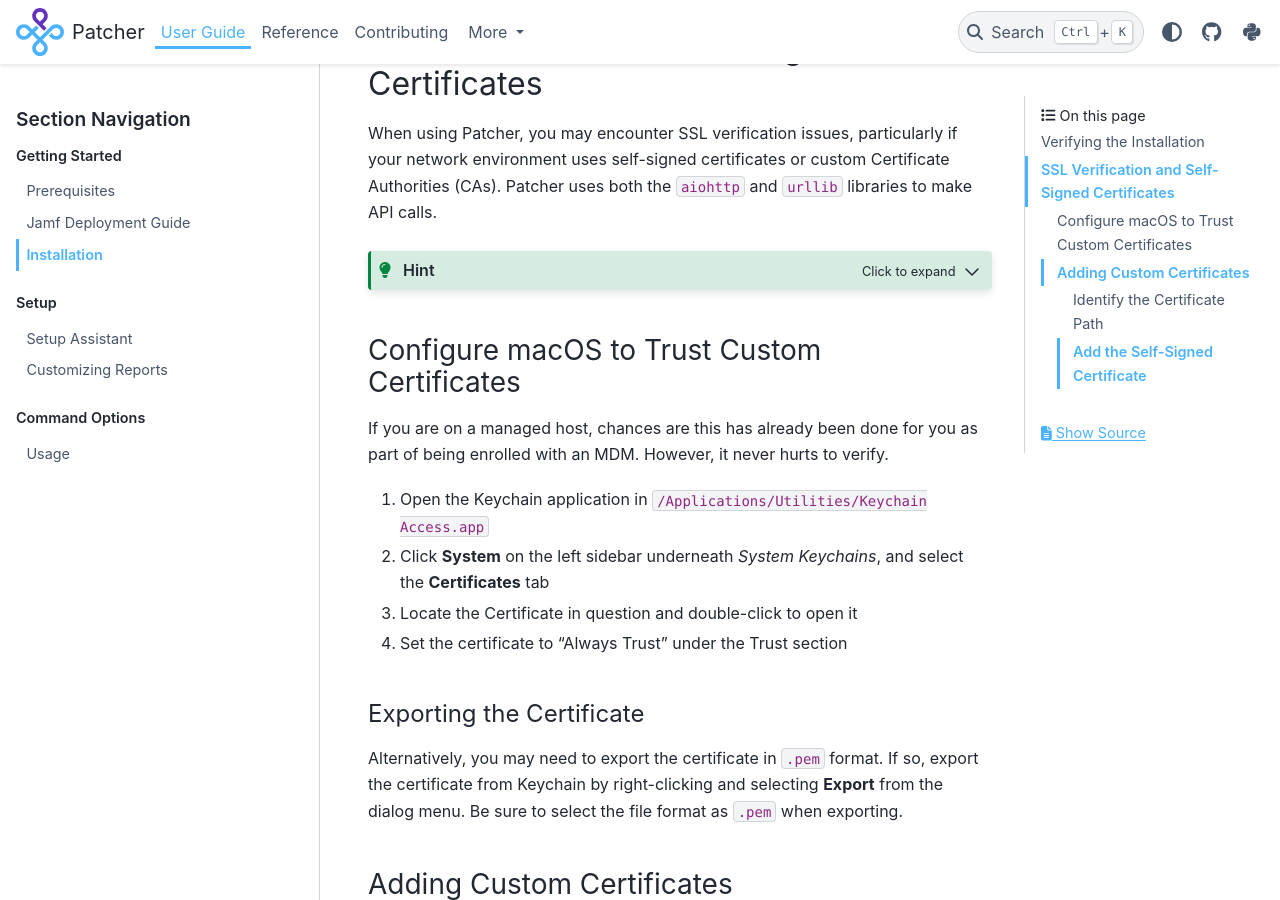
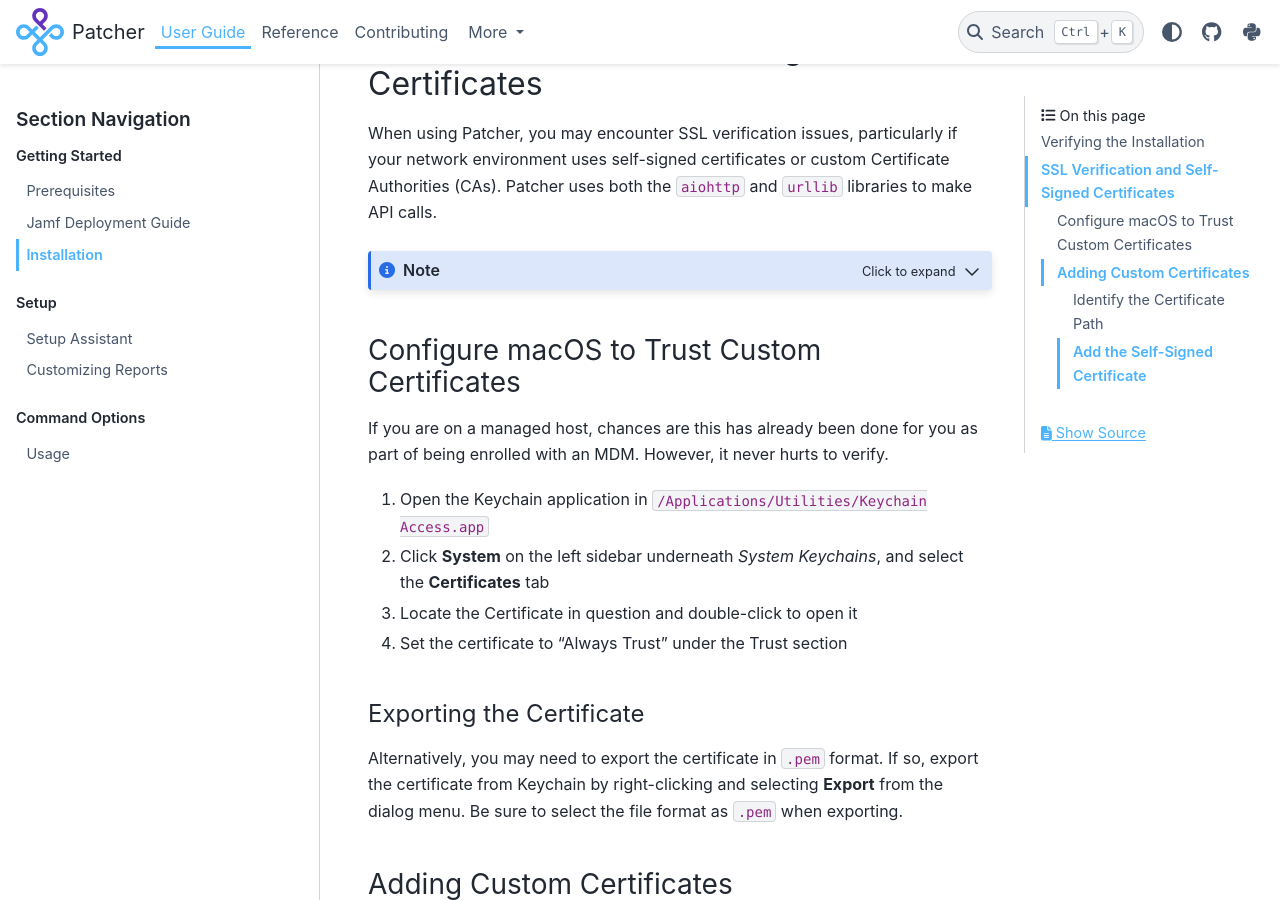
Before and after one commit to liquidz00/Patcher, a Sphinx documentation site: the page built from docs/user/install.md, in a window 1280 px wide and 900 px high, scrolled down 1476 px. Built offline with Sphinx 7.4.7 and the PyData theme 0.15.4, drawn with Linux system fonts in a browser that asks for light colours.

Commit message:
Change admonition type

```diff
--- a/docs/user/install.md
+++ b/docs/user/install.md
@@ -62,7 +62,7 @@ Options:
 
 When using Patcher, you may encounter SSL verification issues, particularly if your network environment uses self-signed certificates or custom Certificate Authorities (CAs). Patcher uses both the `aiohttp` and `urllib` libraries to make API calls.
 
-:::{hint}
+:::{note}
 :class: dropdown
 
 We are actively working on introducing the ability to pass the path of the certificate(s) to Patcher to handle SSL verification.
```
